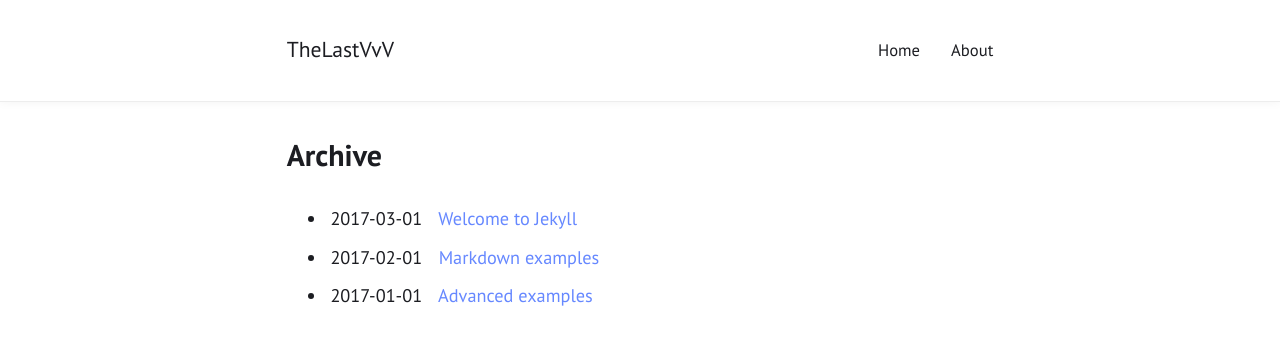
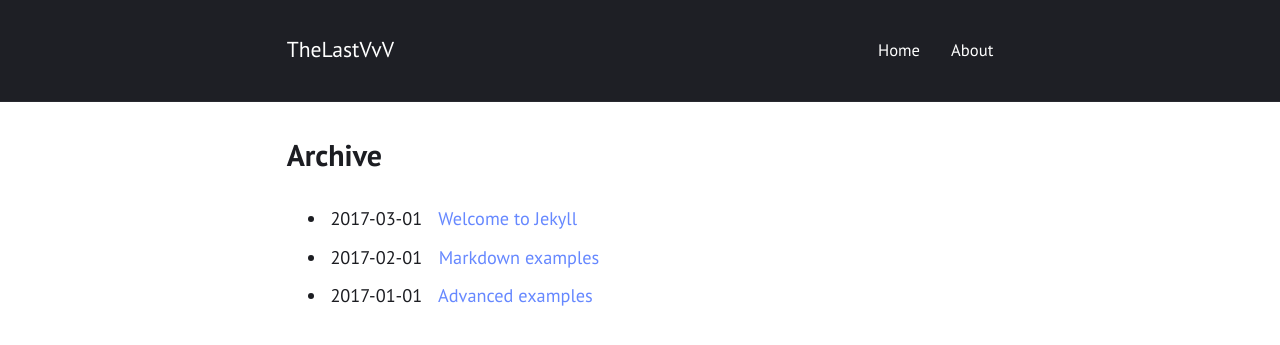
Before and after one commit to TheLastVvV/TheLastVvV.github.io, a Jekyll site: the page built from archive.html, in a window 1280 px wide. Shown: the top 345 px of the page. Built offline with Jekyll 4.4.1, drawn with Linux system fonts in a browser that asks for light colours.

Commit message:
Update _config.yml

```diff
--- a/_config.yml
+++ b/_config.yml
@@ -9,14 +9,14 @@
 # Layout
 
 sidebar: false               # show a sidebar instead of the usual header
-show_excerpts: false         # show article excerpts on the home page
+show_excerpts: true         # show article excerpts on the home page
 show_related: true           # show the previous and next links after every post
 show_description: true       # show the site description in the sidebar
-show_title: false            # always keep the site title visible
+show_title: true           # always keep the site title visible
 
 # Styling
 
-dark_header: false           # always keep the header dark
+dark_header: true           # always keep the header dark
 minimal: false               # use simpler style
 
 # Menu
```
